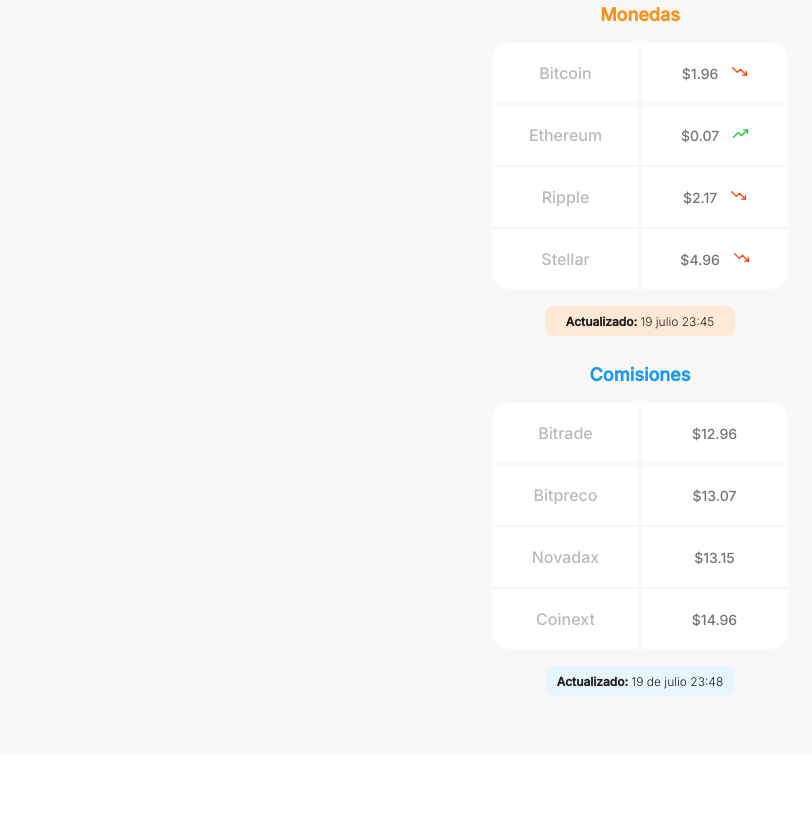
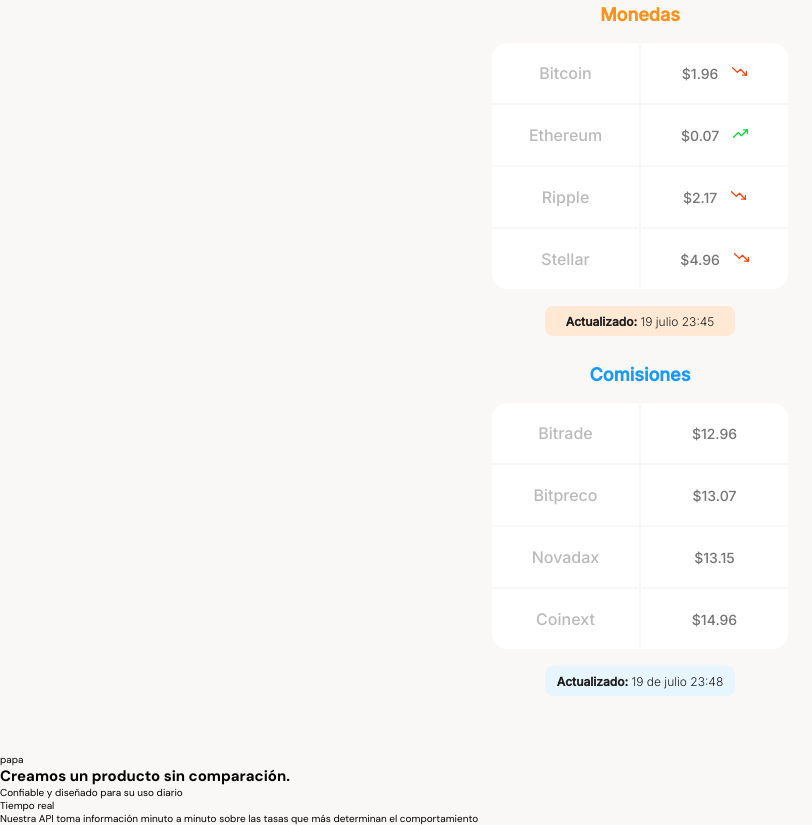
Before and after one commit to DanielAlexMercado/practica-mobileFirst, a plain HTML site: page index.html in a window 1280 px wide. Shown: the part 763-1588 px from the top of the page, without its empty margins (0-812 px from the left). Before the commit the page ends 1516 px from the top, so only its background shows below. Drawn offline with Linux system fonts and the light colour scheme.

Commit message:
Creacion Estructura de 3ra seccion CARACTERISTICAS

```diff
--- a/index.html
+++ b/index.html
@@ -82,7 +82,20 @@
                 </div>
             </section>
         </section>
-        <section></section>
+        <section class="main-product-detail">
+            <span>papa</span>
+            <div class="product-detail--title">
+                <h2>Creamos un producto sin comparación.</h2>
+                <p>Confiable y diseñado para su uso diario</p>
+            </div>
+                <section class="product-cards--container">
+                    <article class="product-detail--card">
+                        <span class="clock"></span>
+                        <p class="product--card-title">Tiempo real</p>
+                        <p class="product--card-body">Nuestra API toma información minuto a minuto sobre las tasas que más determinan el comportamiento</p>
+                    </article>
+                </section>
+        </section>
         <section></section>
         <section></section>
     </main>
```
